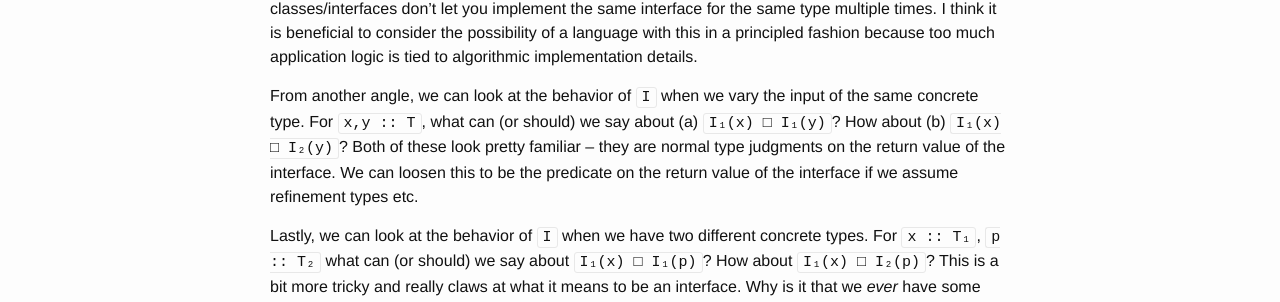
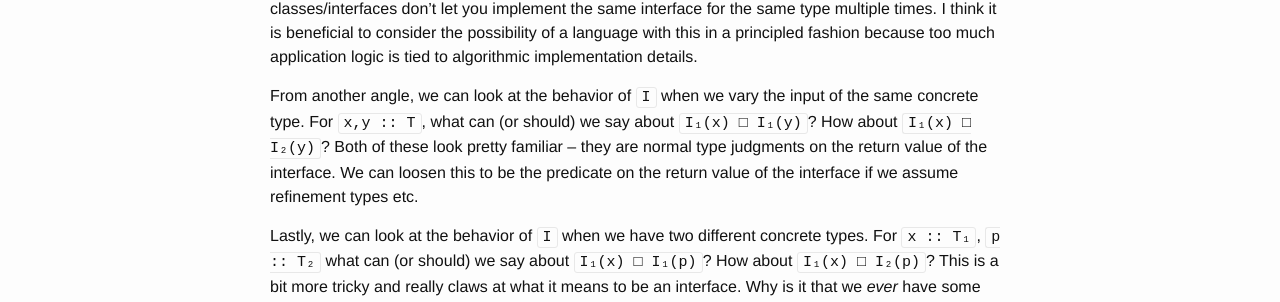
Before and after one commit to aconz2/aconz2.github.io, a Jekyll site: the page built from _posts/2018-01-30-Consistent-Interfaces-cont..md, in a window 1280 px wide. Shown: the part 328-630 px from the top of the page. Built offline with Jekyll 4.4.1, drawn with Linux system fonts in a browser that asks for light colours.

Commit message:
Remove a b

```diff
--- a/_posts/2018-01-30-Consistent-Interfaces-cont..md
+++ b/_posts/2018-01-30-Consistent-Interfaces-cont..md
@@ -7,7 +7,7 @@ categories:
 
 In my previous post on consistent interfaces, I ended by saying that an important part of what makes an interface `I` useful is to consider some equivalence relation `≍` such that for any input `x` and any conforming implementations `I₁`, `I₂`, then `I₁(x) ≍ I₂(x)` should hold. This lets the implementations of an interface vary with a constant input and we expect to get something out that is "very similar". This is not your typical definition of an interface because most languages which have type-classes/interfaces don't let you implement the same interface for the same type multiple times. I think it is beneficial to consider the possibility of a language with this in a principled fashion because too much application logic is tied to algorithmic implementation details.
 
-From another angle, we can look at the behavior of `I` when we vary the input of the same concrete type. For `x,y :: T`, what can (or should) we say about (a) `I₁(x) □ I₁(y)`? How about (b) `I₁(x) □ I₂(y)`? Both of these look pretty familiar -- they are normal type judgments on the return value of the interface. We can loosen this to be the predicate on the return value of the interface if we assume refinement types etc.
+From another angle, we can look at the behavior of `I` when we vary the input of the same concrete type. For `x,y :: T`, what can (or should) we say about `I₁(x) □ I₁(y)`? How about `I₁(x) □ I₂(y)`? Both of these look pretty familiar -- they are normal type judgments on the return value of the interface. We can loosen this to be the predicate on the return value of the interface if we assume refinement types etc.
 
 Lastly, we can look at the behavior of `I` when we have two different concrete types. For `x :: T₁`, `p :: T₂` what can (or should) we say about `I₁(x) □ I₁(p)`? How about `I₁(x) □ I₂(p)`? This is a bit more tricky and really claws at what it means to be an interface. Why is it that we *ever* have some operation `I` that we are okay squinting a little and considering two things "very similar"? The benefit is pretty clear because we get to write other functions that use these generalized operations which work on a whole class of things, but what is an okay class?
 
```
